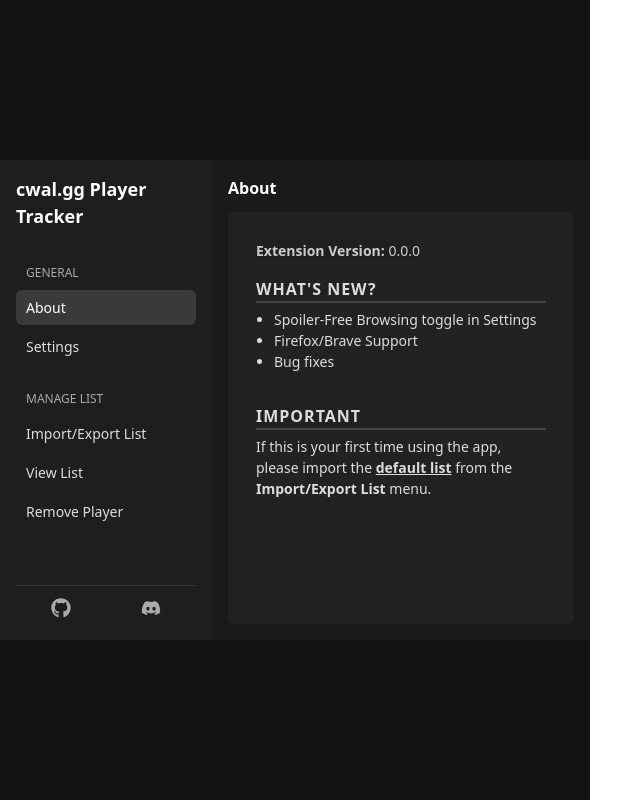
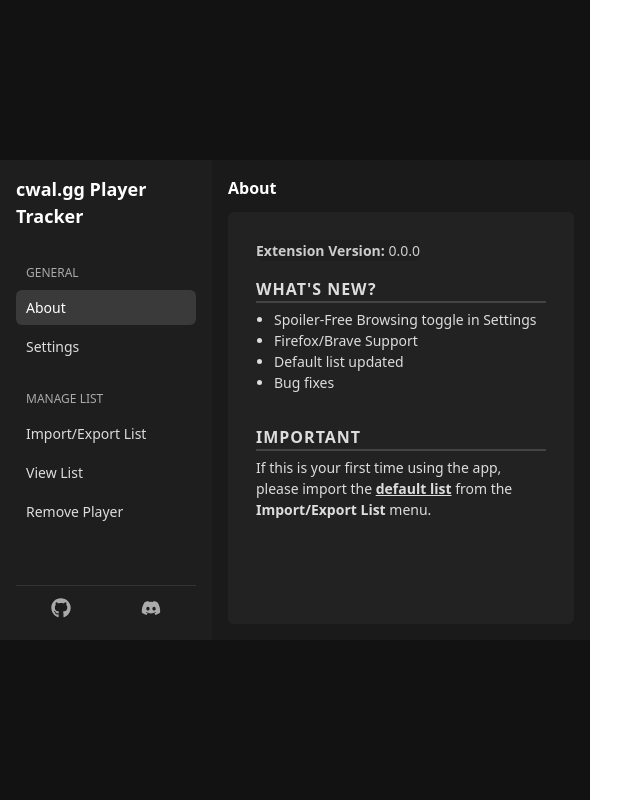
Before and after one commit to impact44/cwal-player-tracker, a React (Vite) app: page / in a window 1280 px wide. Shown: the whole page, without its empty margins (0-640 px from the left). Built offline with nearby package versions, Linux system fonts and the light colour scheme.

Commit message:
Update version

```diff
--- a/src/components/AboutPanel.tsx
+++ b/src/components/AboutPanel.tsx
@@ -18,6 +18,7 @@
                 <ul style={{ margin: 0, paddingLeft: 18 }}>
                     <li>Spoiler-Free Browsing toggle in Settings</li>
                     <li>Firefox/Brave Support</li>
+                    <li>Default list updated</li>
                     <li>Bug fixes</li>
                 </ul>
             </div>
```
Also changed, not shown: public/manifest.json.
